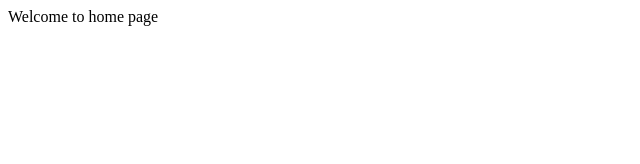
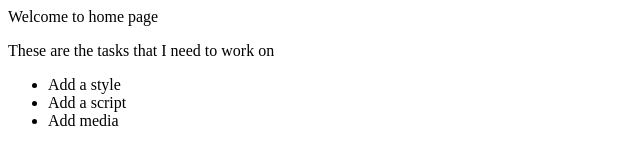
Before and after one commit to ihab-tech/website1, a plain HTML site: page index.html in a window 1280 px wide. Shown: the whole page, without its empty margins (0-640 px from the left). Drawn offline with Linux system fonts and the light colour scheme.

Commit message:
Updating the index.html
- Added another paragraph
- Added a list of tasks to be done.

```diff
--- a/index.html
+++ b/index.html
@@ -4,5 +4,13 @@
     </head>
     <body>
         <p>Welcome to home page</p>
+
+        <p> These are the tasks that I need to work on</p>
+
+        <ul>
+            <li>Add a style</li>
+            <li>Add a script</li>
+            <li>Add media</li>
+        </ul>
     </body>
 </html>
```
